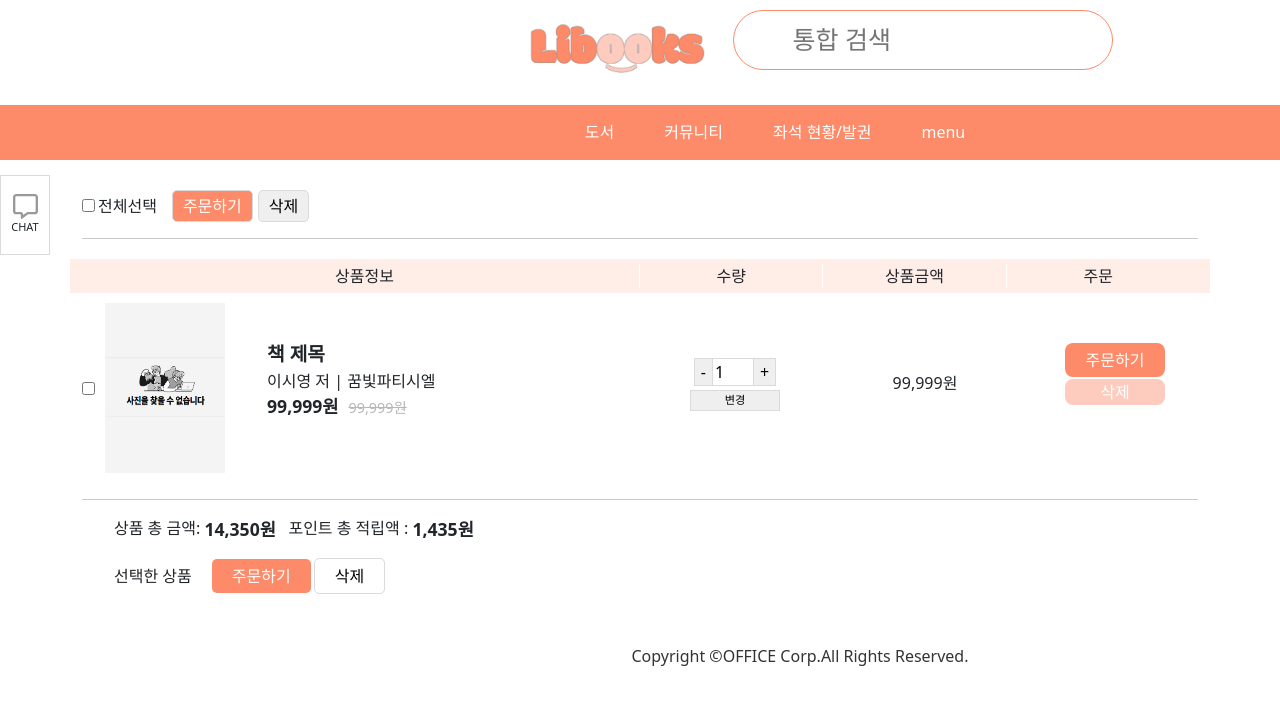
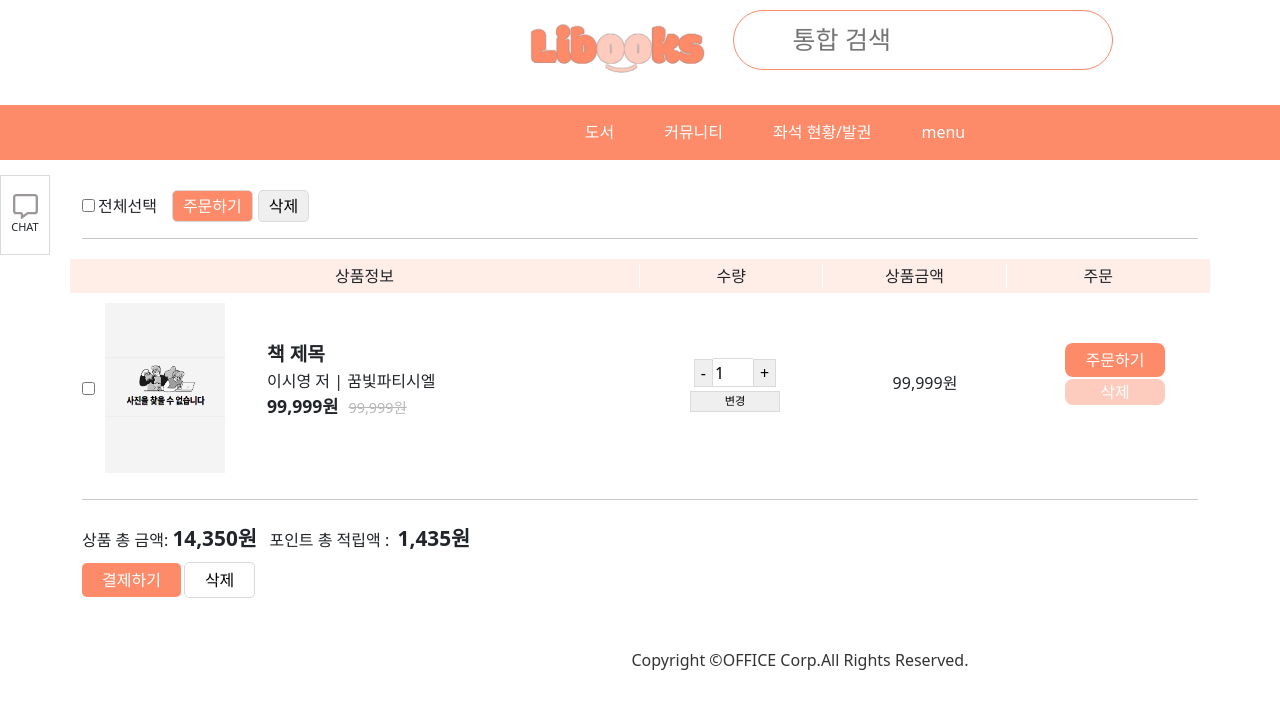
Before and after one commit to beanbeeean/TEAM4-FINAL-REACT, a React (Create React App) app: page /cart in a window 1280 px wide. Shown: the top 708 px of the page. Built offline with nearby package versions, Linux system fonts and the light colour scheme.

Commit message:
[TF-69] 도서 구매 페이지

```diff
--- a/package.json
+++ b/package.json
@@ -3,6 +3,7 @@
   "version": "0.1.0",
   "private": true,
   "dependencies": {
+    "@bootpay/client-js": "^4.3.3",
     "@fortawesome/free-regular-svg-icons": "^6.4.0",
     "@fortawesome/free-solid-svg-icons": "^6.4.0",
     "@fortawesome/react-fontawesome": "^0.2.0",
@@ -14,7 +15,9 @@
     "bootstrap": "^5.3.2",
     "react": "^18.2.0",
     "react-bootstrap": "^2.9.0",
+    "react-daum-postcode": "^3.1.3",
     "react-dom": "^18.2.0",
+    "react-native-bootpay": "^1.2.4",
     "react-router-dom": "^6.17.0",
     "react-scripts": "5.0.1",
     "styled-components": "^6.1.0",
--- a/src/components/include/Header.jsx
+++ b/src/components/include/Header.jsx
@@ -9,7 +9,7 @@ const Header = () => {
     <Container className="main_header">
       <div className="search_bar">
         <a className="logo">
-          <img src="./imgs/logo.png" />
+          <img src="../imgs/logo.png" />
         </a>
         <div className="search_bar_wrap">
           <input
--- a/src/pages/book/css/BookDetail.module.css
+++ b/src/pages/book/css/BookDetail.module.css
@@ -51,6 +51,8 @@
 
 .count_wrap input[type="text"] {
   border: 1px solid #dadada;
+  border-radius: 0px;
+  height: 28px;
   text-align: center;
 }
 
@@ -58,7 +60,7 @@
   margin-right: 10px;
 }
 
-input[type="text"] {
+.count_wrap input[type="text"] {
   width: 100px;
 }
 
--- a/src/pages/book/css/BookList.module.css
+++ b/src/pages/book/css/BookList.module.css
@@ -63,8 +63,10 @@ img {
 }
 
 .buttons input[type="text"] {
-  width: 20px;
+  width: 30px;
+  height: 23px;
   border: none;
+  border-radius: 0px;
   border-top: 1px solid #dadada;
   border-bottom: 1px solid #dadada;
 }
--- a/src/pages/book/include/BookDetail.jsx
+++ b/src/pages/book/include/BookDetail.jsx
@@ -2,7 +2,7 @@ import React, { useState } from "react";
 import { Container } from "react-bootstrap";
 import styles from "../css/BookDetail.module.css";
 
-const BookDetail = () => {
+const BookDetail = ({ book }) => {
   const [cnt, setCnt] = useState(1);
 
   const decreaseCnt = () => {
--- a/src/pages/book/pay/CartFooter.jsx
+++ b/src/pages/book/pay/CartFooter.jsx
@@ -1,24 +1,144 @@
-import React from "react";
+import React, { useState } from "react";
 import styles from "./css/Cart.module.css";
+import { Row } from "react-bootstrap";
+import axios from "axios";
+import { Bootpay } from "@bootpay/client-js";
 
 const CartFooter = () => {
+  const [paymentResponse, setPaymentResponse] = useState(null);
+
+  const handlePayment = async () => {
+    try {
+      const response = await Bootpay.requestPayment({
+        application_id: "652dd36500be04001b8e26f1", //가맹점ID
+        price: 500, // 총액 = items의 가격 합
+        order_name: "결제 상품 명", // 상품명
+        comapny_name: "파이널 도서",
+        order_id: "TEST_ORDER_ID", // 고유 주문번호
+        pg: "카카오", // 카카오, 토스, 나이스페이(카카오페이, 카드결제, 네이버페이 포함) 2개 회사는 확인
+        method: "간편", // 카카오 - 간편, 토스 - 카드,
+        tax_free: 0,
+        user: {
+          id: "abc123",
+          username: "이시영",
+          phone: "01012345678",
+          email: "aaa@naver.com",
+        },
+        // 아이템이 JSON으로 담기면 됨. id는 product_id 써야할듯, qty price 맞아야함
+        items: [
+          {
+            id: "item_id",
+            name: "먹태깡",
+            qty: 1,
+            price: 100,
+          },
+          {
+            id: "item_id2",
+            name: "테스트아이템2",
+            qty: 2,
+            price: 200,
+          },
+        ],
+        extra: {
+          open_type: "iframe",
+          card_quota: "0,2,3",
+          escrow: false,
+        },
+      });
+      //console.log(items);
+      console.log(response);
+
+      // 결제 응답을 백엔드로 보냅니다.
+      if (response.event === "done") {
+        setPaymentResponse(response);
+
+        // 결제 정보 폼 생성
+        const paymentData = {
+          receiptId: response.data.receipt_id,
+          userSeq: 1,
+          convSeq: 1,
+          pg: response.data.pg,
+          method: response.data.method,
+          discountInfo: "",
+          price: response.data.price,
+          purchasedAt: response.data.purchased_at
+            .slice(0, 19)
+            .replace("T", " "), // new Date().toISOString().slice(0, 19).replace('T', ' '), // 현재 시간 설정
+          receiptUrl: response.data.receipt_url,
+          cardNum: response.data.card_data
+            ? response.data.card_data.card_no
+            : null, // card_data가 존재하면 card_approve_no를 사용, 아니면 null
+          cardCompany: response.data.card_data
+            ? response.data.card_data.card_company
+            : null,
+        };
+
+        // 결제 폼 전송
+        axios
+          .post("http://localhost:3000", paymentData)
+          .then((response) => {
+            console.log("결제 정보 전송 완료", response.data);
+
+            // 결제가 완료되면 다시 axios
+            if (response.data === "YES") {
+              const items = [
+                {
+                  receiptId: paymentData.receiptId,
+                  itemId: 1001,
+                  itemName: "먹태깡",
+                  qty: 1,
+                  price: 100,
+                },
+                {
+                  receiptId: paymentData.receiptId,
+                  itemId: 1001,
+                  itemName: "오렌지 음료",
+                  qty: 4,
+                  price: 100,
+                },
+              ];
+
+              // 결제 된 상품 목록 전송
+              axios
+                .post("http://localhost:3000", items)
+                .then((response) => {
+                  console.log("결제 상품 목록 전송 완료", response.data);
+                })
+                .catch((error) => {
+                  console.error("결제 상품 목록 에러", error);
+                });
+            }
+          })
+          .catch((error) => {
+            console.error("결제 정보 에러", error);
+          });
+      } else if (response.event === "cancel") {
+        // 결제 취소 로직 안에 넣기
+      } else {
+        console.error("Payment failed:", response);
+        // 실패한 경우의 처리
+      }
+    } catch (error) {
+      console.error(error);
+    }
+  };
+
   return (
-    <div>
-      <ul className={styles.total_price}>
-        <li>상품 총 금액:</li>
+    <Row>
+      <div className={styles.total_price}>
+        <span>상품 총 금액:</span>
         &nbsp;
-        <li className={styles.total_product_price}>14,350원</li>
+        <span className={styles.total_product_price}>14,350원</span>
         &nbsp;&nbsp;&nbsp;
-        <li>포인트 총 적립액 : </li>
+        <span>포인트 총 적립액 : </span>
         &nbsp;
-        <li className={styles.point}>1,435원</li>
-      </ul>
-      <ul className={styles.select_pay}>
-        <span className={styles.word}>선택한 상품</span>
-        <input type="button" value="주문하기" />
+        <span className={styles.point}>1,435원</span>
+      </div>
+      <div className={styles.select_pay}>
+        <input type="button" value="결제하기" onClick={handlePayment} />
         <input type="button" value="삭제" />
-      </ul>
-    </div>
+      </div>
+    </Row>
   );
 };
 
--- a/src/pages/book/pay/CartPayConfirm.jsx
+++ b/src/pages/book/pay/CartPayConfirm.jsx
@@ -1,6 +1,5 @@
 import React from "react";
 import CartProductNav from "./CartProductNav";
-import CartItem from "./CartItem";
 import CartFooter from "./CartFooter";
 import { Container } from "react-bootstrap";
 import CartConfirmItem from "./CartConfirmItem";
@@ -16,6 +15,7 @@ const CartPayConfirm = () => {
       <hr />
       <h4>배송지</h4>
       <DeliveryForm />
+      <hr />
       <CartFooter />
     </Container>
   );
--- a/src/pages/book/pay/DeliveryForm.jsx
+++ b/src/pages/book/pay/DeliveryForm.jsx
@@ -1,31 +1,61 @@
-import React from "react";
+import React, { useState } from "react";
 import { Form, Row } from "react-bootstrap";
+import DaumPostcode, { useDaumPostcodePopup } from "react-daum-postcode";
+import styles from "./css/DeliveryForm.module.css";
 
 const DeliveryForm = () => {
+  //   const [modalShow, setModalShow] = useState(false);
+  const scriptUrl =
+    "https://t1.daumcdn.net/mapjsapi/bundle/postcode/prod/postcode.v2.js";
+  const open = useDaumPostcodePopup(scriptUrl);
+
+  const handleComplete = (data) => {
+    let fullAddress = data.address;
+    let extraAddress = "";
+
+    if (data.addressType === "R") {
+      if (data.bname !== "") {
+        extraAddress += data.bname;
+      }
+      if (data.buildingName !== "") {
+        extraAddress +=
+          extraAddress !== "" ? `, ${data.buildingName}` : data.buildingName;
+      }
+      fullAddress += extraAddress !== "" ? ` (${extraAddress})` : "";
+    }
+
+    console.log(fullAddress);
+  };
+
+  const handleClick = () => {
+    open({ onComplete: handleComplete });
+  };
+
   return (
     <Form>
       <div class="mb-3">
         <label>이름</label>
-        <input type="text" class="form-control" id="exampleFormControlInput1" />
+        <br />
+        <input type="text" class={styles.name} placeholder="이름" />
       </div>
       <div class="mb-3">
         <label>연락처</label>
-        <input type="text" class="form-control" id="exampleFormControlInput1" />
+        <br />
+        <input type="text" class={styles.phone} placeholder="전화번호" />
       </div>
       <span>주소</span>
       <br />
-      <input type="text" name="u_zipcode" placeholder="우편번호" />
-      <input
-        type="button"
-        id="searchAddr"
-        onclick="execDaumPostcode()"
-        value="우편번호 찾기"
-      />
+      <input type="text" className={styles.zipcode} placeholder="우편번호" />
+      <input type="button" value="우편번호 찾기" onClick={handleClick} />
       &emsp;&emsp;&emsp;&emsp;&emsp;&emsp;
       <br />
-      <input type="text" name="u_main_addr" placeholder="도로명주소" />
+      <input type="text" className={styles.address} placeholder="도로명주소" />
       <br />
-      <input type="text" name="u_detail_addr" placeholder="상세주소" />
+      <input
+        type="text"
+        className={styles.detail_address}
+        placeholder="상세주소"
+      />
       <br />
     </Form>
   );
--- a/src/pages/book/pay/css/Cart.module.css
+++ b/src/pages/book/pay/css/Cart.module.css
@@ -36,20 +36,18 @@
 }
 
 .total_price {
-  display: flex;
+  margin-top: 10px;
+  margin-bottom: 10px;
 }
 
 .total_product_price,
 .point {
-  font-size: 1.1em;
+  font-size: 1.3em;
   font-weight: bold;
+  line-height: 24px;
 }
 
-.word {
-  margin-right: 20px;
-}
-
-.select_pay input[value="주문하기"] {
+.select_pay input[value="결제하기"] {
   border: none;
   background-color: #fd8a69;
   color: #ffffff;
--- a/src/pages/book/pay/css/CartItem.module.css
+++ b/src/pages/book/pay/css/CartItem.module.css
@@ -50,6 +50,8 @@ img {
 .count_wrap input[type="text"] {
   width: 40px;
   border: none;
+  border-radius: 0px;
+  height: 29px;
   border-top: 1px solid #dadada;
   border-bottom: 1px solid #dadada;
 }
--- /dev/null
+++ b/src/pages/book/pay/css/DeliveryForm.module.css
@@ -0,0 +1,25 @@
+.name,
+.phone,
+.zipcode,
+.address,
+.detail_address {
+  border: 1px solid #dadada;
+  padding: 5px;
+  margin-bottom: 2px;
+  border-radius: 5px;
+}
+
+.name,
+.phone {
+  min-width: 150px;
+}
+
+.zipcode {
+  min-width: 200px;
+  margin-right: 5px;
+}
+
+.address,
+.detail_address {
+  min-width: 500px;
+}
```
Also changed, not shown: src/pages/book/pay/css/CartConfirmItem.module.css (+0 -16 lines), 1 other file (tests, documents, lock files or other folders).
